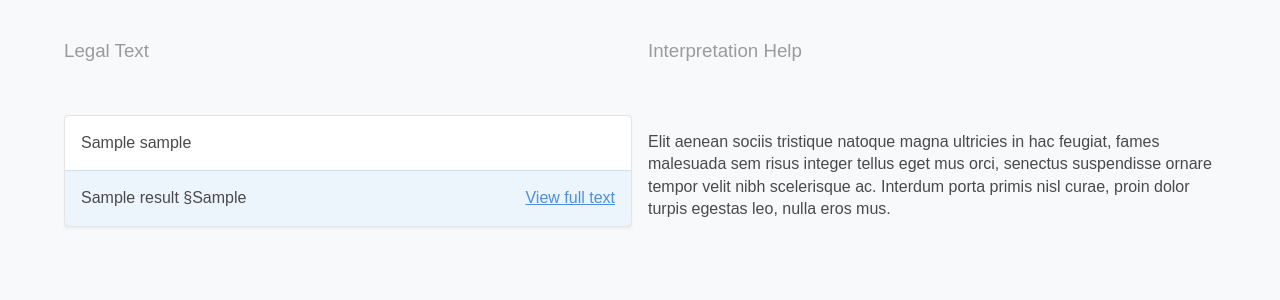
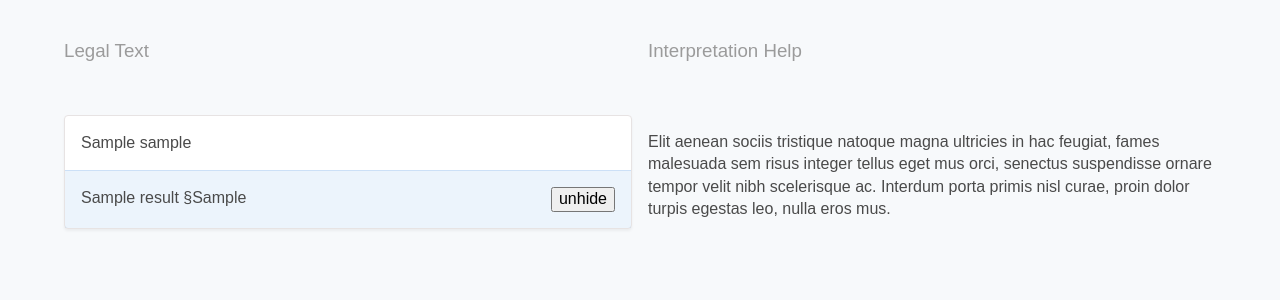
Before and after one commit to legaltech18/doc2law, a Flask app: template templates/search.html in a window 1280 px wide. Shown: the part 353-653 px from the top of the page. Run offline with Flask 2, Linux system fonts and the light colour scheme; the template is opened without the code that fills it: most values are stand-ins (such as "Sample title", 1, 10 or a date in 2020); some libraries are stand-ins or nearby versions; some web fonts are replaced.

Commit message:
Added show more functionality

```diff
--- a/search.py
+++ b/search.py
@@ -15,18 +15,18 @@ INDEX_DIR = 'db/index'
 DATABASE_URL = "db/corpus.db"
 TABLE_NAME = "law_text"
 
-conn = sqlite3.connect(DATABASE_URL)
-c = conn.cursor()
 
 def get_full_law_para(law_title, para_num, matched):
+    conn = sqlite3.connect(DATABASE_URL)
+    c = conn.cursor()
     query = f"SELECT law_text from {TABLE_NAME} where law_name='{law_title}' and section='{para_num}'"
     all_text = ""
     for row in c.execute(query):
         text = row[0]
         if matched != text:
-            all_text += "\n"+text
+            all_text += "<br>"+text
         else:
-            all_text += "\n <mark>"+text+"</mark>"
+            all_text += "<br> <mark>"+text+"</mark>"
     return all_text
 
 def search(query_input):
@@ -41,10 +41,11 @@ def search(query_input):
     # print(expanded_terms)
     response = {}
     with ix.searcher() as searcher:
-        query = QueryParser("matched", ix.schema).parse(query_input)
+        query = QueryParser("content", ix.schema).parse(query_input)
         response['query'] = str(query)
         results = searcher.search(query)
         results_list = []
+        print(results)
         if results:
             for r in results:
                 matched, law_title, para_n = r.values()
--- a/static/css/main.css
+++ b/static/css/main.css
@@ -13,6 +13,13 @@ Marker color: #F8E71C
     Font Faces
 */
 
+.hidden{
+    display:none;
+}
+
+.unhidden{
+    display:block;
+}
 @font-face {
     font-family: "Source Sans Pro";
     font-style: normal;
--- a/static/js/main.js
+++ b/static/js/main.js
@@ -36,3 +36,15 @@ jQuery(function($) {
         $(".logo").addClass("loading");
     });
 });
+
+function unhide(clickedButton, divID) {
+var item = document.getElementById(divID);
+if (item) {
+    if(item.className=='hidden'){
+        item.className = 'unhidden' ;
+        clickedButton.value = 'hide'
+    }else{
+        item.className = 'hidden';
+        clickedButton.value = 'unhide'
+    }
+}}
--- a/templates/search.html
+++ b/templates/search.html
@@ -43,20 +43,25 @@
         </div>
     </div>
 
-    {% for sample, law_title, para_n, score in response['results'] %}
+    {% for sample, law_title, para_n, score, full_text in response['results'] %}
     <div class="row results-item">
         <div class="col-xs-12 col-md-6">
             <div class="card">
                 <div class="card--body">
                     <!-- Use <mark></mark> for highlights -->
                     <!-- Score: {{ score }} -->
-                    {{ sample }}
+                    <div class="law-text-sample">{{ sample }}</div>
+                    <div id="{{ law_title+para_n }}"class="law-text-full hidden">{{ full_text| safe }}</div>
+
                 </div>
                 <div class="card--footer">
                     <div class="row">
                         <div class="col-xs-6">{{ law_title }} {% if para_n %}§{{ para_n }}{% endif %}</div>
                         <div class="col-xs-6 end-xs">
-                            <a href="#">View full text</a>
+                            <input type="button" onclick="unhide(this, '{{ law_title+para_n }}') " value="unhide">
+<!--
+                            <a  onclick="unhide(this, '{{ law_title+para_n }}')" href="#">View full text</a>
+-->
                         </div>
                     </div>
                 </div>
```
Also changed, not shown: 4 other files.
